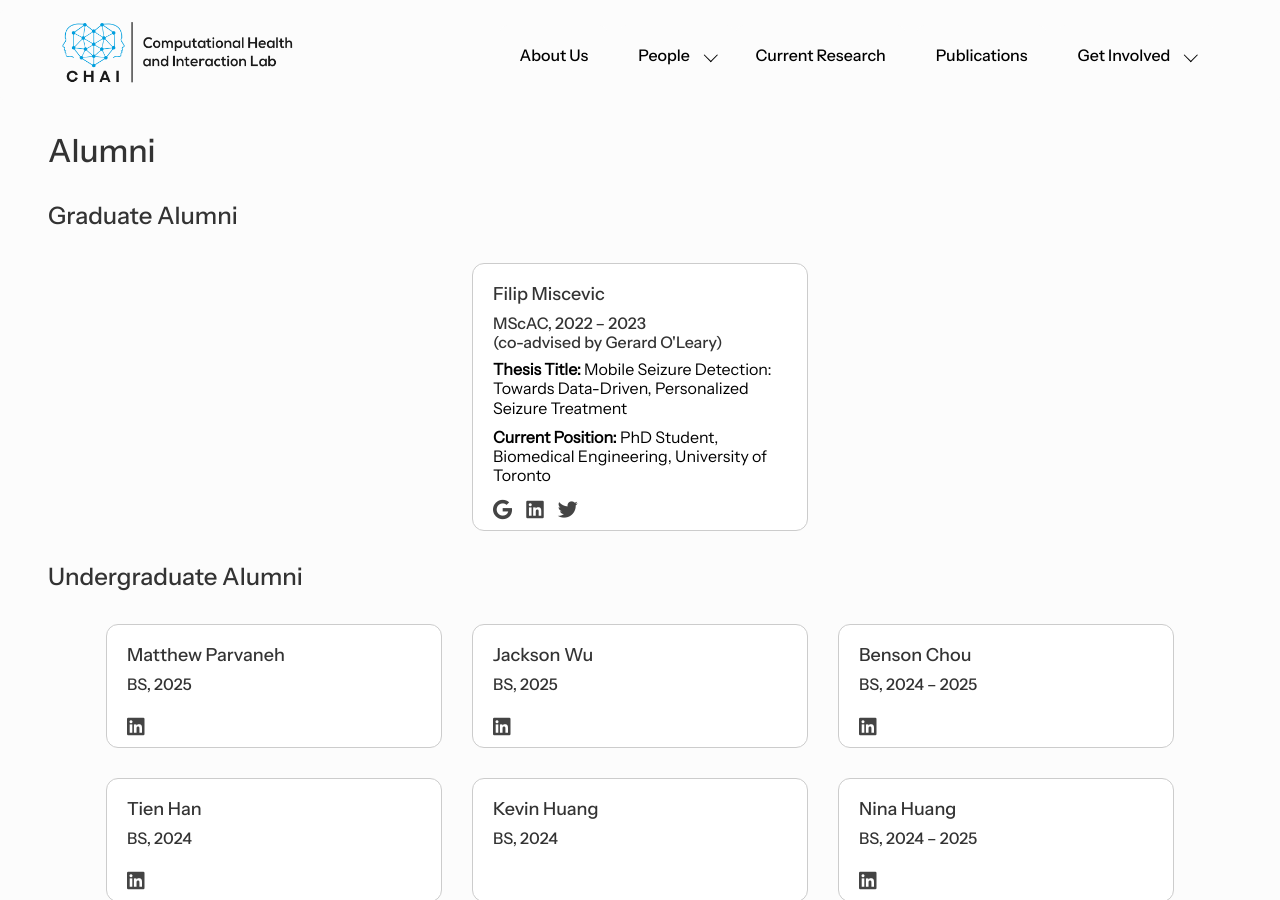
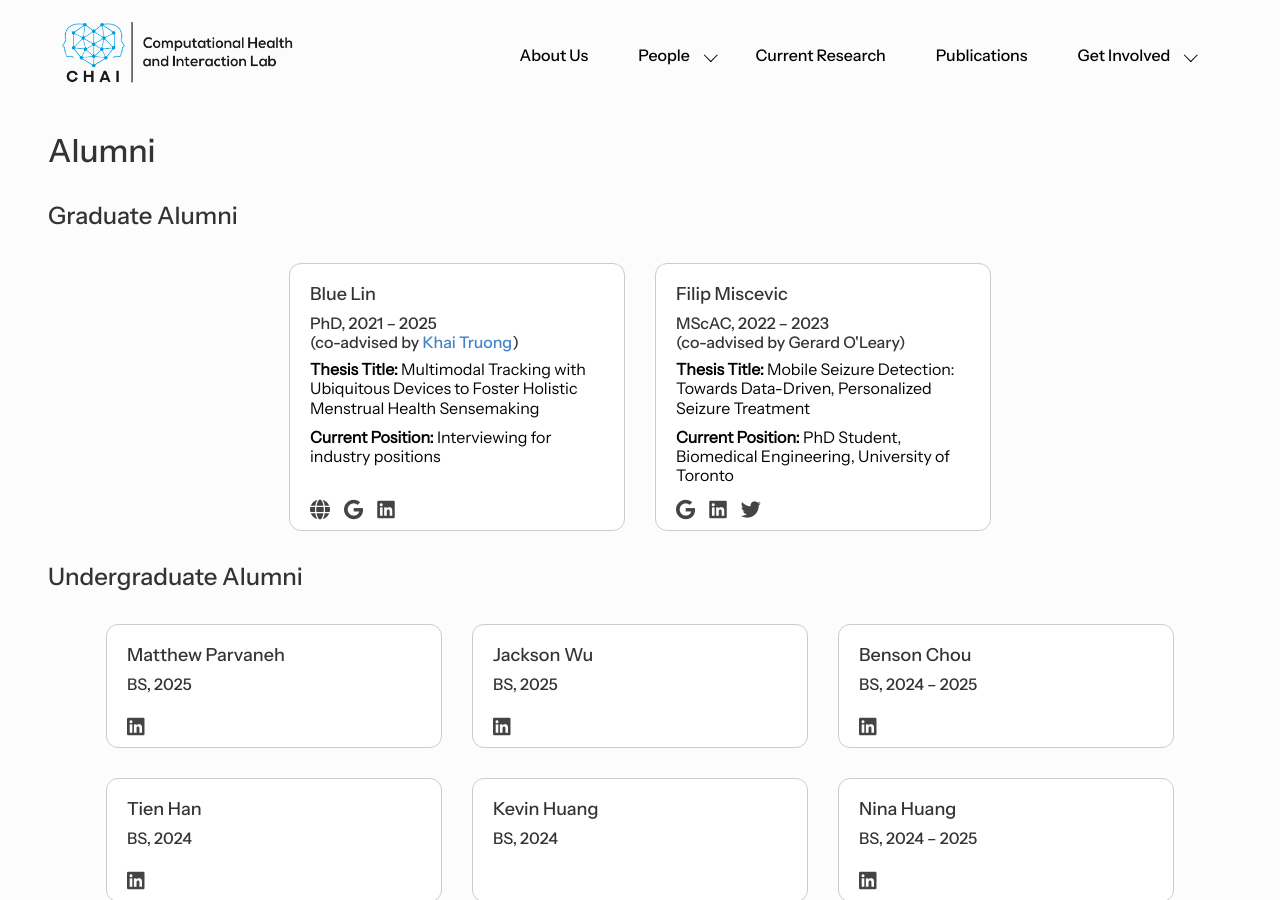
Before and after one commit to chai-toronto/chai-toronto.github.io, a Jekyll site: the page built from alumni/index.html, in a window 1280 px wide and 900 px high. Built offline with Jekyll 4.4.1, drawn with Linux system fonts in a browser that asks for light colours.

Commit message:
updating blue

```diff
--- a/_data/members.yml
+++ b/_data/members.yml
@@ -36,20 +36,6 @@
   coadvisor: delara
   shortbio: Wearables, mobile health, and applied machine learning
   active: true
-
-- id: blue_lin
-  name: Blue Lin
-  affiliation: CS
-  degree: PhD
-  image: /images/members/blue_lin.jpeg
-  website: https://www.bluelin.me/
-  gscholar: rgcuaxcAAAAJ
-  linkedin: blue-georgianna-lin
-  startyear: 2021
-  coadvisor: khai
-  shortbio: Wearables, HCI, and health informatics
-  active: true
-  search: industry
 
 - id: sejal_bhalla
   name: Sejal Bhalla
@@ -228,6 +214,20 @@
 # Staff
 
 # PhD Alumni
+- id: blue_lin
+  name: Blue Lin
+  affiliation: CS
+  degree: PhD
+  image: /images/members/blue_lin.jpeg
+  website: https://www.bluelin.me/
+  gscholar: rgcuaxcAAAAJ
+  linkedin: blue-georgianna-lin
+  startyear: 2021
+  endyear: 2025
+  coadvisor: khai
+  active: false
+  thesis: "Multimodal Tracking with Ubiquitous Devices to Foster Holistic Menstrual Health Sensemaking"
+  now_at: Interviewing for industry positions
 
 # Masters Alumni
 - id: filip_miscevic
```
